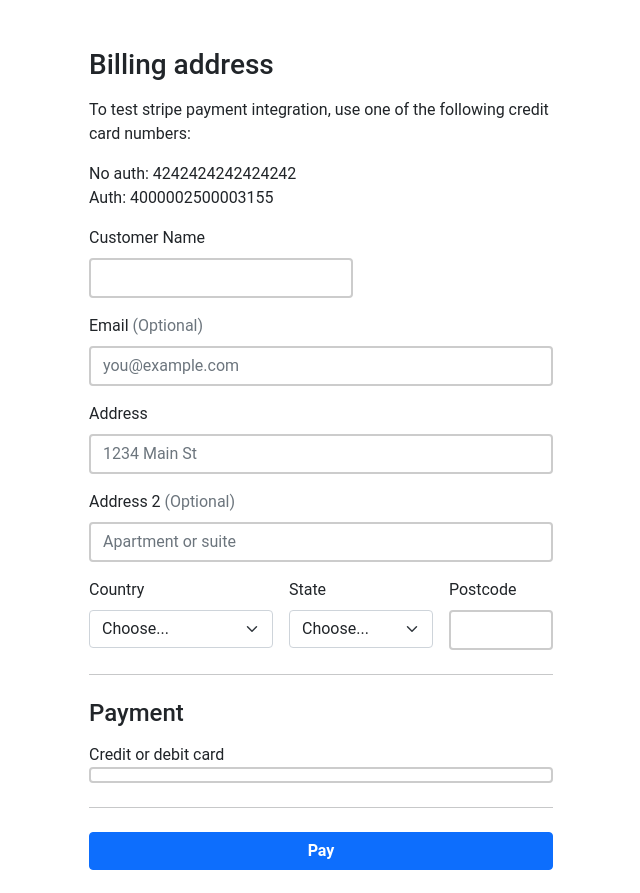
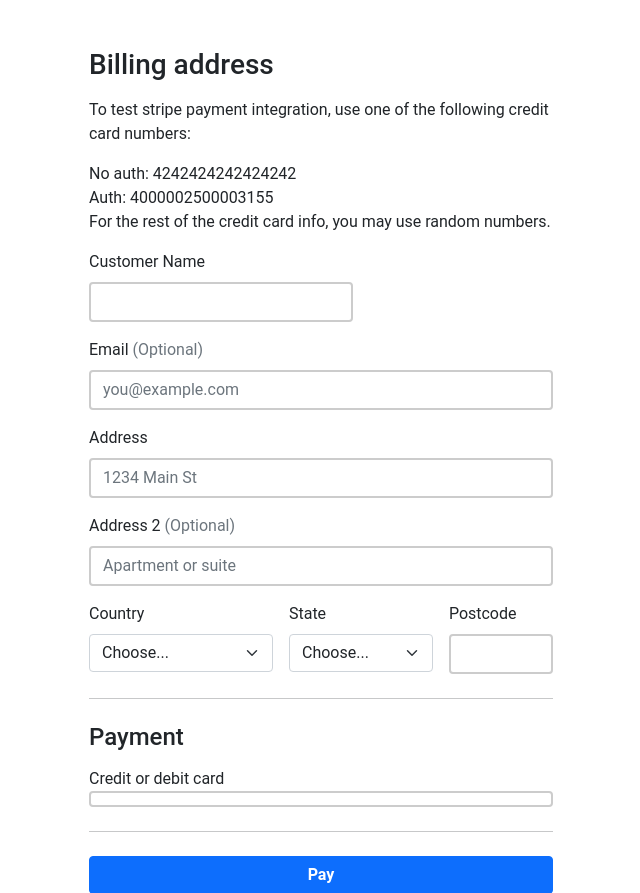
Before and after one commit to philipko100/Ecommerce-Site, a Django app: template templates/payment/payment_form.html in a window 1280 px wide. Shown: the part 93-986 px from the top of the page, without its empty margins (319-959 px from the left). Run offline with Django 3.2, Linux system fonts and the light colour scheme; the template is opened without the code that fills it: values that come from a table or form of the project are taken from there, others are empty; data comes from the database, SQL or seed files in the repository; both versions use the stored data as it was after the commit; some libraries are stand-ins or nearby versions.

Commit message:
added more testing info for stripe integration on payment template

```diff
--- a/templates/payment/payment_form.html
+++ b/templates/payment/payment_form.html
@@ -31,7 +31,9 @@
               <p> To test stripe payment integration, use one of the following credit card numbers: </p>
               <p> No auth: 4242424242424242
                  <br>
-                  Auth: 4000002500003155  </p>
+                  Auth: 4000002500003155
+                  <br>
+                  For the rest of the credit card info, you may use random numbers. </p>
               <!-- Error messages in this element -->
               <div id="card-errors" class="a" role="alert"></div>
               <form>
```
Also changed, not shown: db.sqlite3.
